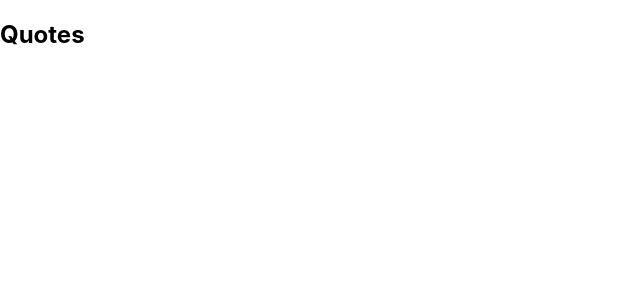
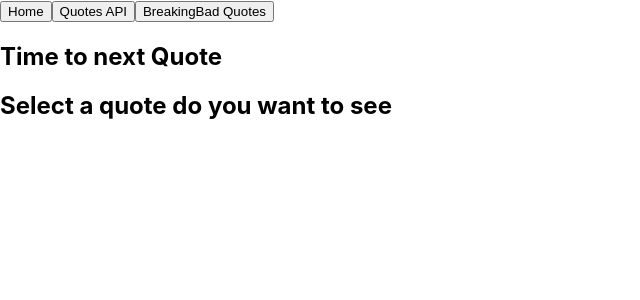
Before and after one commit to PabloMClementeP/Quotes-React, a React (Create React App) app: page / in a window 1280 px wide. Shown: the top 300 px of the page, without its empty margins (0-640 px from the left). Built offline with nearby package versions, Linux system fonts and the light colour scheme; the HTML template or start-up script is replaced by a standard one.

Commit message:
Prototype of components, Routers and navigation

```diff
--- a/package.json
+++ b/package.json
@@ -8,6 +8,7 @@
     "@testing-library/user-event": "^12.8.3",
     "react": "^17.0.2",
     "react-dom": "^17.0.2",
+    "react-router-dom": "^5.3.0",
     "react-scripts": "4.0.3",
     "web-vitals": "^1.1.2"
   },
--- a/src/App.js
+++ b/src/App.js
@@ -1,10 +1,27 @@
-
+import {
+  BrowserRouter as Router,
+  Route,
+  Switch
+} from 'react-router-dom';
+import Breaking from './components/Breaking';
+import Error404 from './components/Error404';
+import Home from './components/Home';
+import Nav from './components/Nav';
+import Quotes from './components/Quotes';
+import Timer from './components/Timer';
 
 function App() {
   return (
-    <>
-      <h2>Quotes</h2>
-    </>
+    <Router>
+      <Nav />
+      <Timer />
+      <Switch>
+        <Route exact path="/" component={Home} />
+        <Route path="/quotes" component={Quotes} />
+        <Route path="/breaking" component={Breaking} />
+        <Route path="*" component={Error404} />
+      </Switch>
+    </Router>
   );
 }
 
--- /dev/null
+++ b/src/components/Breaking.jsx
@@ -0,0 +1,11 @@
+import React from 'react'
+
+const Breaking = () => {
+    return (
+        <div>
+            <h3>Breaking Bad Quote</h3>
+        </div>
+    )
+}
+
+export default Breaking
--- /dev/null
+++ b/src/components/Error404.jsx
@@ -0,0 +1,12 @@
+import React from 'react'
+
+const Error404 = () => {
+    return (
+        <div>
+            <h2>Error 404</h2>
+            <p>Page not found</p>
+        </div>
+    )
+}
+
+export default Error404
--- /dev/null
+++ b/src/components/Home.jsx
@@ -0,0 +1,11 @@
+import React from 'react'
+
+const Home = () => {
+    return (
+        <div>
+            <h2>Select a quote do you want to see</h2>
+        </div>
+    )
+}
+
+export default Home
--- /dev/null
+++ b/src/components/Nav.jsx
@@ -0,0 +1,20 @@
+import React from 'react'
+import { NavLink } from 'react-router-dom'
+
+const Nav = () => {
+    return (
+        <nav>
+            <NavLink to="/">
+                <button>Home</button>
+            </NavLink>
+            <NavLink to="/quotes">
+                <button>Quotes API</button>
+            </NavLink>
+            <NavLink to="/breaking">
+                <button>BreakingBad Quotes</button>
+            </NavLink>
+        </nav>
+    )
+}
+
+export default Nav
--- /dev/null
+++ b/src/components/Quotes.jsx
@@ -0,0 +1,11 @@
+import React from 'react'
+
+const Quotes = () => {
+    return (
+        <div>
+            <h3>Quotes API</h3>
+        </div>
+    )
+}
+
+export default Quotes
--- /dev/null
+++ b/src/components/Timer.jsx
@@ -0,0 +1,11 @@
+import React from 'react'
+
+const Timer = () => {
+    return (
+        <div>
+            <h2>Time to next Quote</h2>
+        </div>
+    )
+}
+
+export default Timer
```
Also changed, not shown: 1 other file (tests, documents, lock files or other folders).
